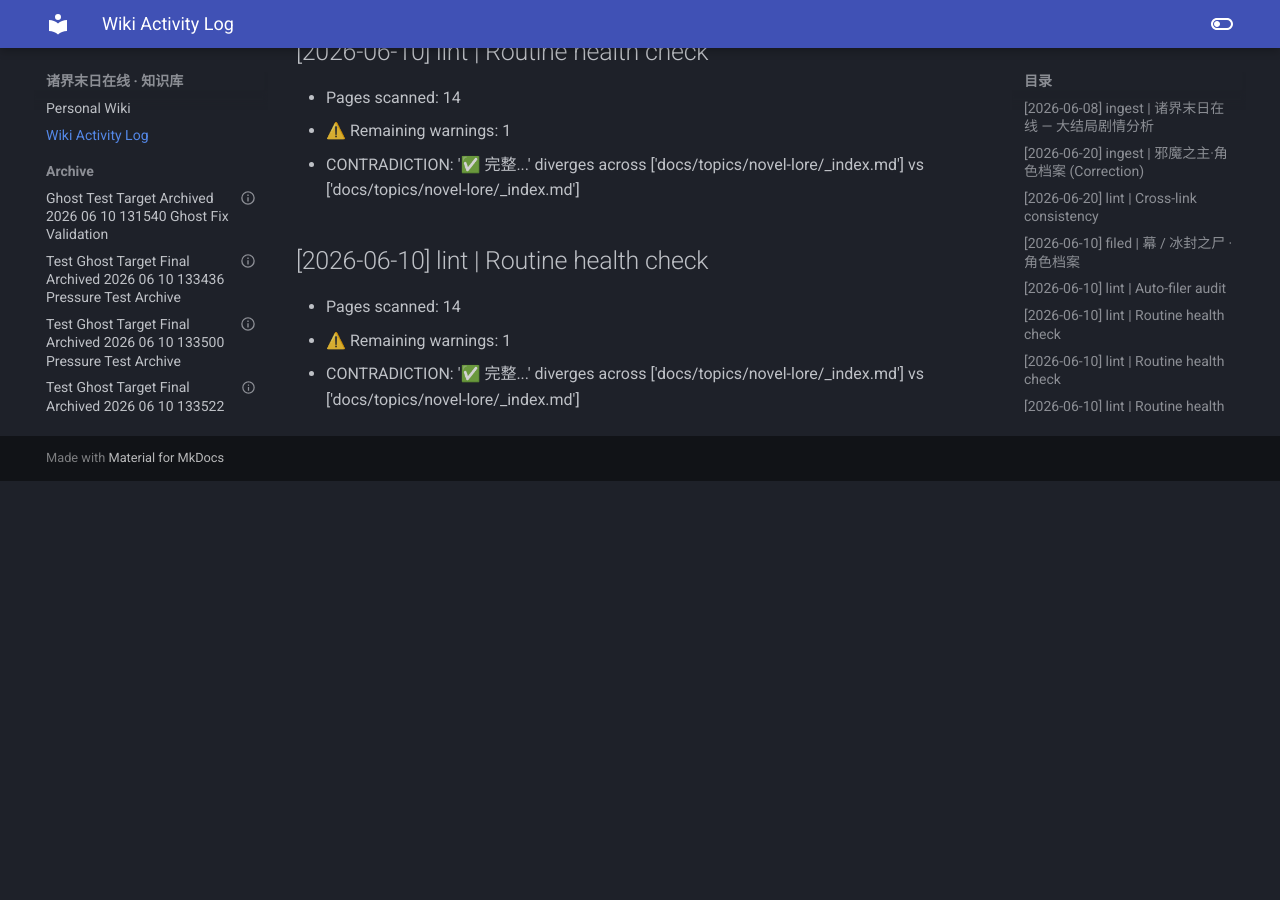
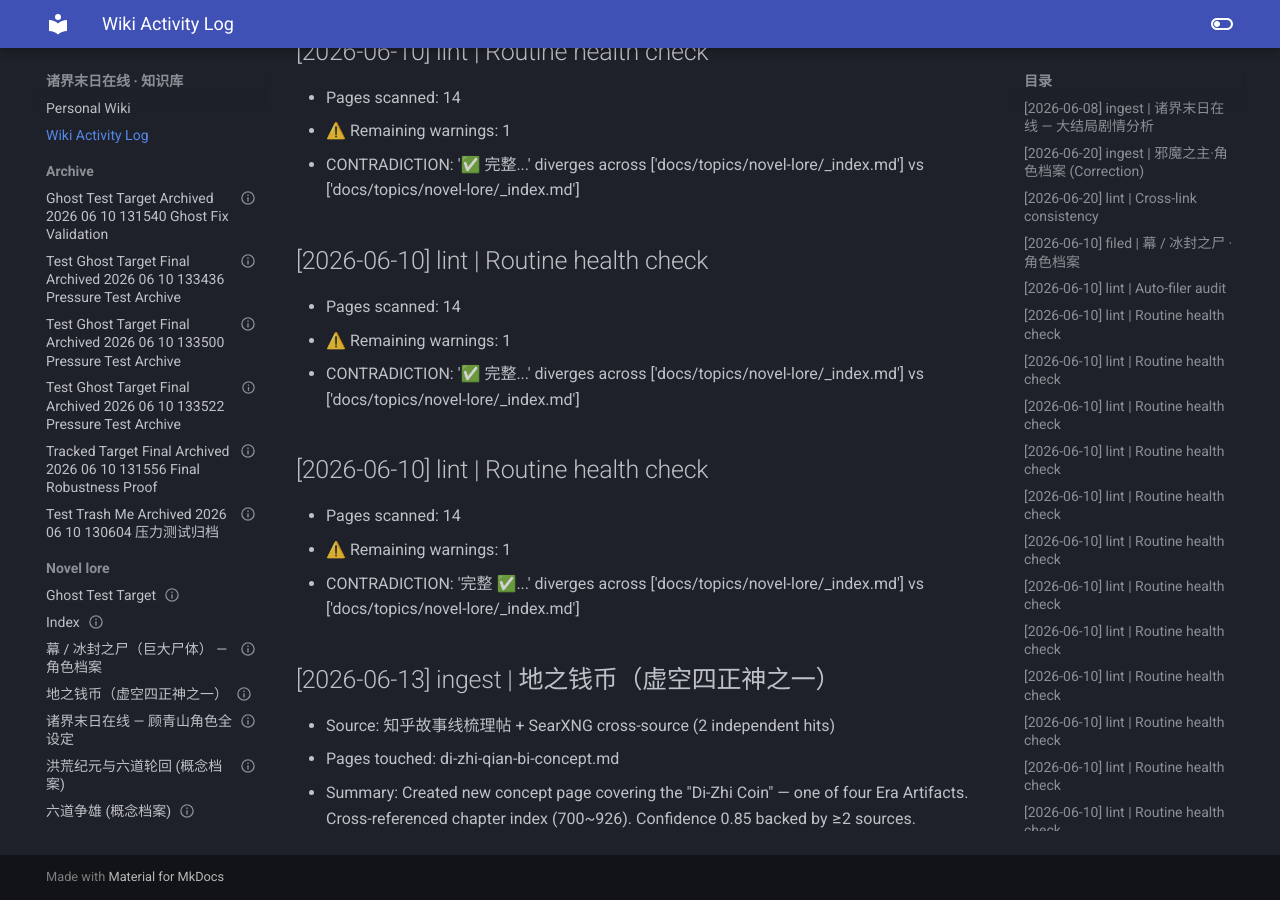
Before and after one commit to Zack3155/llm-wiki, an MkDocs documentation site: the page built from docs/log.md, in a window 1280 px wide and 900 px high, scrolled down 8083 px. Built offline with MkDocs 1.6.1 and Material for MkDocs 9.7.7, drawn with Linux system fonts in a browser that asks for light colours; before the commit the page ends 8564 px from its top, so only the background shows below that.

Commit message:
🤖 Wiki Linter Auto-Commit: 2026-06-11 00:08:39

```diff
--- a/docs/log.md
+++ b/docs/log.md
@@ -191,3 +191,13 @@
 - Pages scanned: 14
 - ⚠️ Remaining warnings: 1
   - CONTRADICTION: '✅ 完整...' diverges across ['docs/topics/novel-lore/_index.md'] vs ['docs/topics/novel-lore/_index.md']
+
+## [2026-06-10] lint | Routine health check
+- Pages scanned: 14
+- ⚠️ Remaining warnings: 1
+  - CONTRADICTION: '完整 ✅...' diverges across ['docs/topics/novel-lore/_index.md'] vs ['docs/topics/novel-lore/_index.md']
+
+## [2026-06-13] ingest | 地之钱币（虚空四正神之一）
+- Source: 知乎故事线梳理帖 + SearXNG cross-source (2 independent hits)
+- Pages touched: di-zhi-qian-bi-concept.md
+- Summary: Created new concept page covering the "Di-Zhi Coin" — one of four Era Artifacts. Cross-referenced chapter index (700~926). Confidence 0.85 backed by ≥2 sources.
--- /dev/null
+++ b/docs/topics/novel-lore/di-zhi-qian-bi-concept.md
@@ -0,0 +1,42 @@
+---
+title: 地之钱币（虚空四正神之一）
+date_added: 2026-06-13
+date_modified: 2026-06-13
+status: draft
+sources:
+  - "知乎故事线梳理帖"
+  - "贴吧/飘天文学章节目录 (第700~926章)"
+confidence: 0.85
+---
+
+## Summary
+
+地之钱币是《诸界末日在线》中"四大纪元神器"之一。每一大地纪元的强大之处都诞生了对应的纪元神器，分别是地之钱币、海底之书、火焰坠饰、风之钥匙。持有其中之一者被称为"虚空四正神"（传说不可战胜），但历代正神均未觉醒神器真正力量。
+
+## 详细设定
+
+| 字段 | 内容 |
+|:---|:---|
+出处 | 《诸界末日在线》· 烟火成城 |
+纪元归属 | 地之纪元年核心道具 |
+类别 | 虚空四正神之一 / 纪元神器 |
+编号系统 | "第一百零八号钱币"暗示存在≥108枚编号货币体系 ⚠️ Need more sources: single source only |
+最高形态 | "金色钱币"（疑似完全觉醒体，与"唯一物+四圣柱"相关） |
+
+## 与主角关系
+
+- 地之纪元的"地神器"最终归于主角顾青山手中。
+- 前代"地神"死于平行世界命运侵蚀 → 导致空位，让神器流转至主角。
+- 金色钱币线索从第853章逐步展开，至第926章关联到"唯一物和四圣柱"。
+
+## 相关章节索引
+
+| 章节 | 标题 | 内容要点 |
+|:---:|------|:-------|
+700 | 神秘钱币 | 钱币首次登场 |
+711 | 第一百零九号钱币 | 编号体系揭示 |
+806 | 三枚钱币 | 多枚钱币同时出现 |
+853 | 金色钱币 | 最高形态线索 |
+926 | 唯一物和四圣柱 | 与核心设定的关联 |
+
+## See also
```
